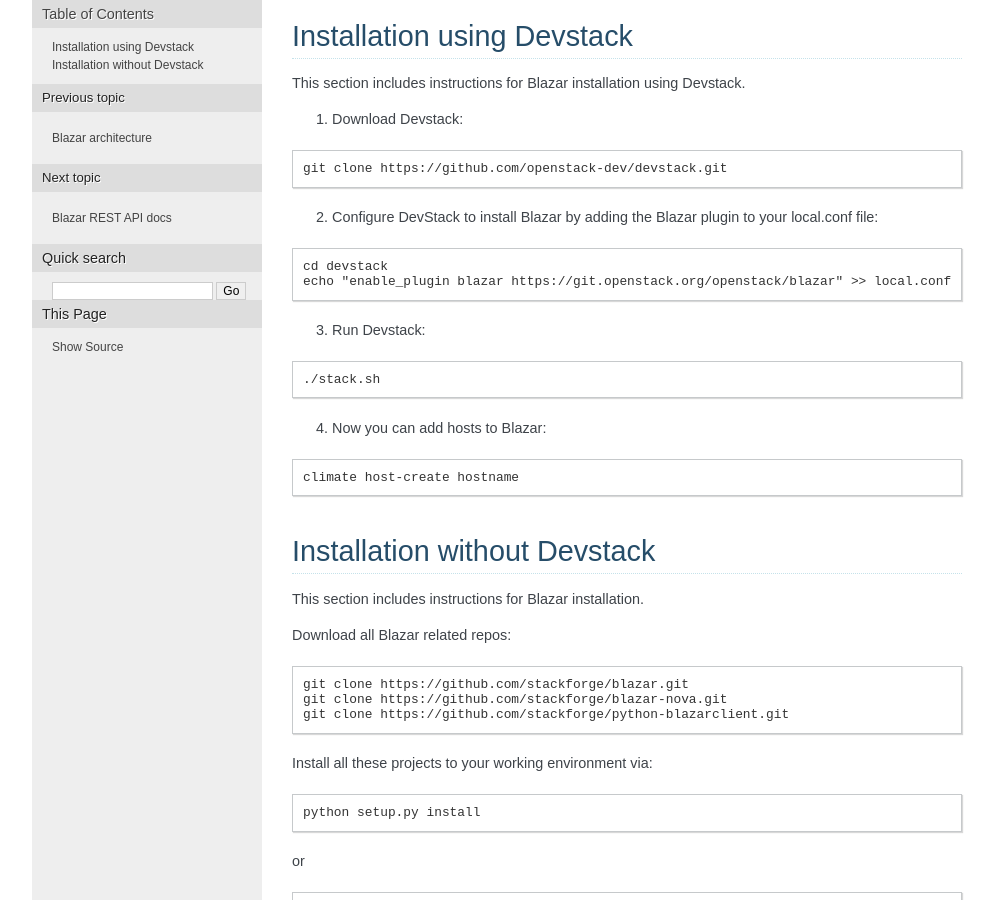
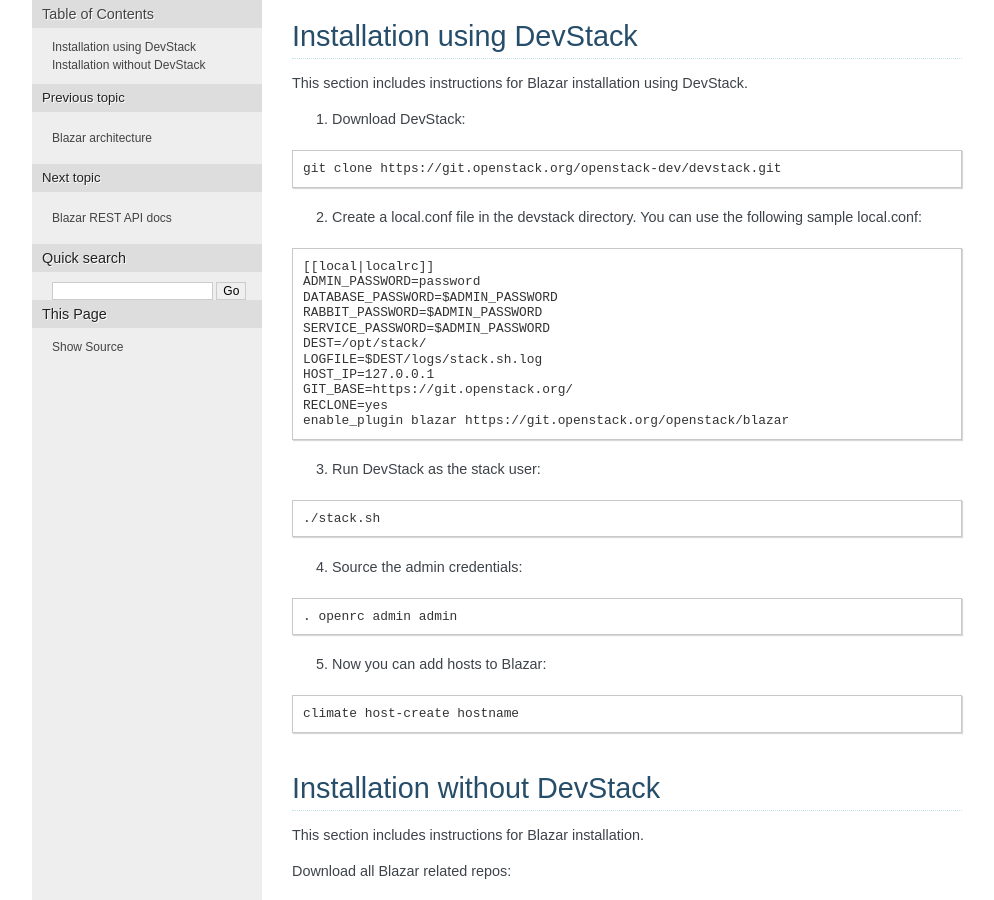
Before and after one commit to openstack/blazar, a Sphinx documentation site: the page built from doc/source/userdoc/installation.guide.rst, in a window 1280 px wide and 900 px high. Shown: the whole window, without its empty margins (128-1122 px from the left). Built offline with Sphinx 7.4.7, drawn with Linux system fonts in a browser that asks for light colours; the version number could not be read and is left out; some of the changed text lies outside the part shown.

Commit message:
Add more precise DevStack installation instructions
Change-Id: Id57181195d44bbc3c2a14b095e4c16d5e79aeb2d
Partial-Bug: #1662740

```diff
--- a/doc/source/userdoc/installation.guide.rst
+++ b/doc/source/userdoc/installation.guide.rst
@@ -1,27 +1,36 @@
-Installation using Devstack
+Installation using DevStack
 ===========================
 
-This section includes instructions for Blazar installation using Devstack.
+This section includes instructions for Blazar installation using DevStack.
 
-1. Download Devstack:
+1. Download DevStack:
 
 .. sourcecode:: console
 
-    git clone https://github.com/openstack-dev/devstack.git
+    git clone https://git.openstack.org/openstack-dev/devstack.git
 
 ..
 
-2. Configure DevStack to install Blazar by adding the Blazar plugin to your
-   local.conf file:
+2. Create a local.conf file in the devstack directory. You can use the
+   following sample local.conf:
 
 .. sourcecode:: console
 
-    cd devstack
-    echo "enable_plugin blazar https://git.openstack.org/openstack/blazar" >> local.conf
+    [[local|localrc]]
+    ADMIN_PASSWORD=password
+    DATABASE_PASSWORD=$ADMIN_PASSWORD
+    RABBIT_PASSWORD=$ADMIN_PASSWORD
+    SERVICE_PASSWORD=$ADMIN_PASSWORD
+    DEST=/opt/stack/
+    LOGFILE=$DEST/logs/stack.sh.log
+    HOST_IP=127.0.0.1
+    GIT_BASE=https://git.openstack.org/
+    RECLONE=yes
+    enable_plugin blazar https://git.openstack.org/openstack/blazar
 
 ..
 
-3. Run Devstack:
+3. Run DevStack as the stack user:
 
 .. sourcecode:: console
 
@@ -29,7 +38,15 @@
 
 ..
 
-4. Now you can add hosts to Blazar:
+4. Source the admin credentials:
+
+.. sourcecode:: console
+
+    . openrc admin admin
+
+..
+
+5. Now you can add hosts to Blazar:
 
 .. sourcecode:: console
 
@@ -37,7 +54,7 @@
 
 ..
 
-Installation without Devstack
+Installation without DevStack
 =============================
 
 This section includes instructions for Blazar installation.
```
